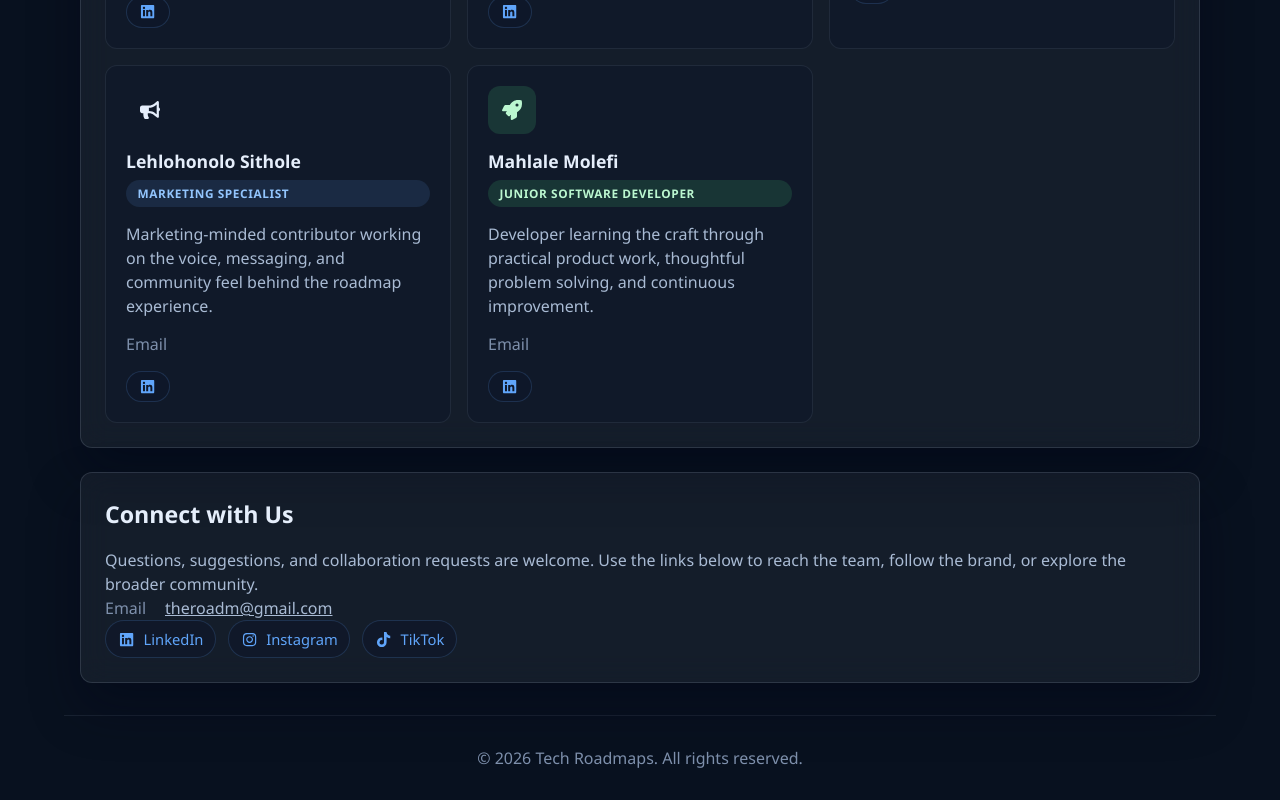
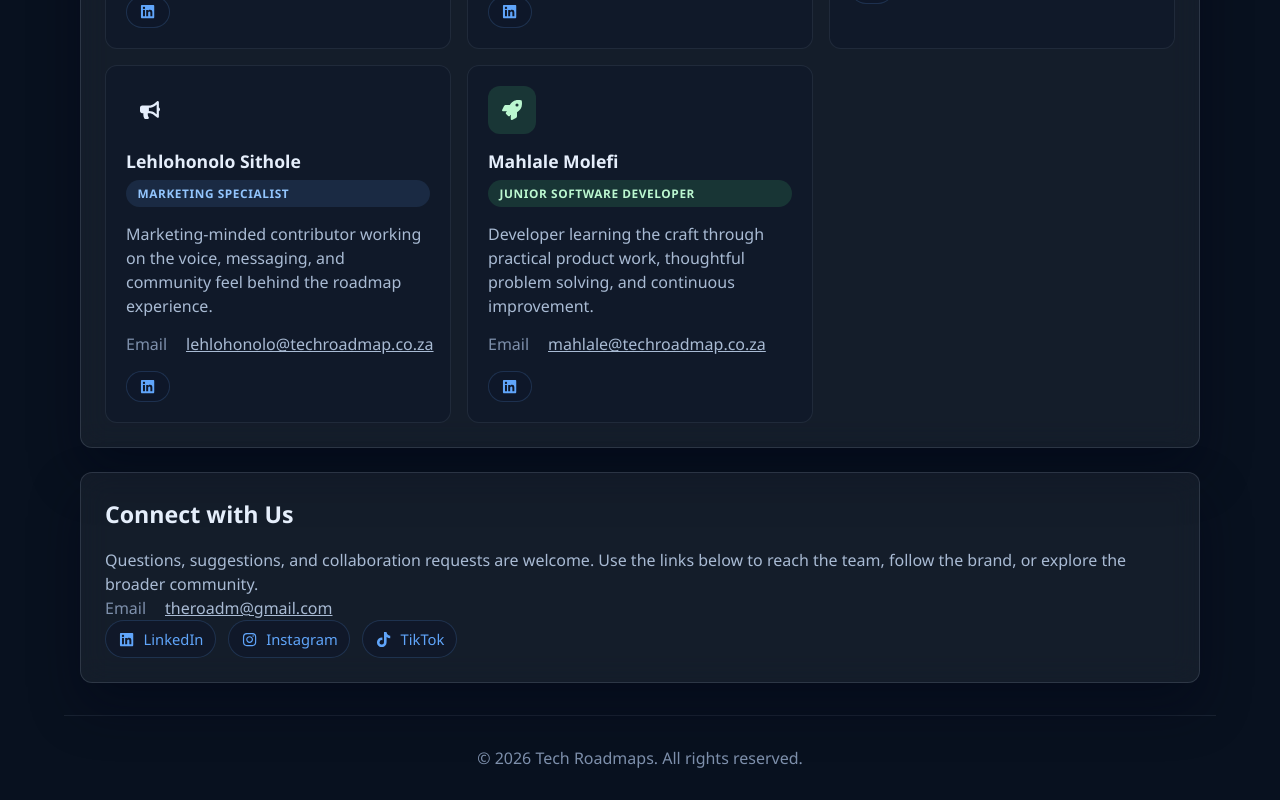
Before and after one commit to TheTechRoadMap/techroadmapsource, a React (Vite) app: page /about in a window 1280 px wide. Shown: the part 764-1564 px from the top of the page. Built offline with nearby package versions, Linux system fonts and the light colour scheme.

Commit message:
adding new emails

```diff
--- a/src/siteContent.js
+++ b/src/siteContent.js
@@ -475,7 +475,8 @@ export const aboutContent = {
       avatar: 'FaBullhorn',
       description:
         'Marketing-minded contributor working on the voice, messaging, and community feel behind the roadmap experience.',
-      links: [
+      contactEmail: "lehlohonolo@techroadmap.co.za",
+        links: [
         {
           href: 'https://www.linkedin.com/in/lehlohonolo-sithole-a14562374?utm_source=share_via&utm_content=profile&utm_medium=member_android',
           label: 'LinkedIn',
@@ -490,7 +491,8 @@ export const aboutContent = {
       avatar: 'FaRocket',
       description:
         'Developer learning the craft through practical product work, thoughtful problem solving, and continuous improvement.',
-      links: [
+      contactEmail: "mahlale@techroadmap.co.za",
+        links: [
         {
           href: 'https://www.linkedin.com/in/mahlale-molefi-547207307?utm_source=share_via&utm_content=profile&utm_medium=member_ios',
           label: 'LinkedIn',
```
